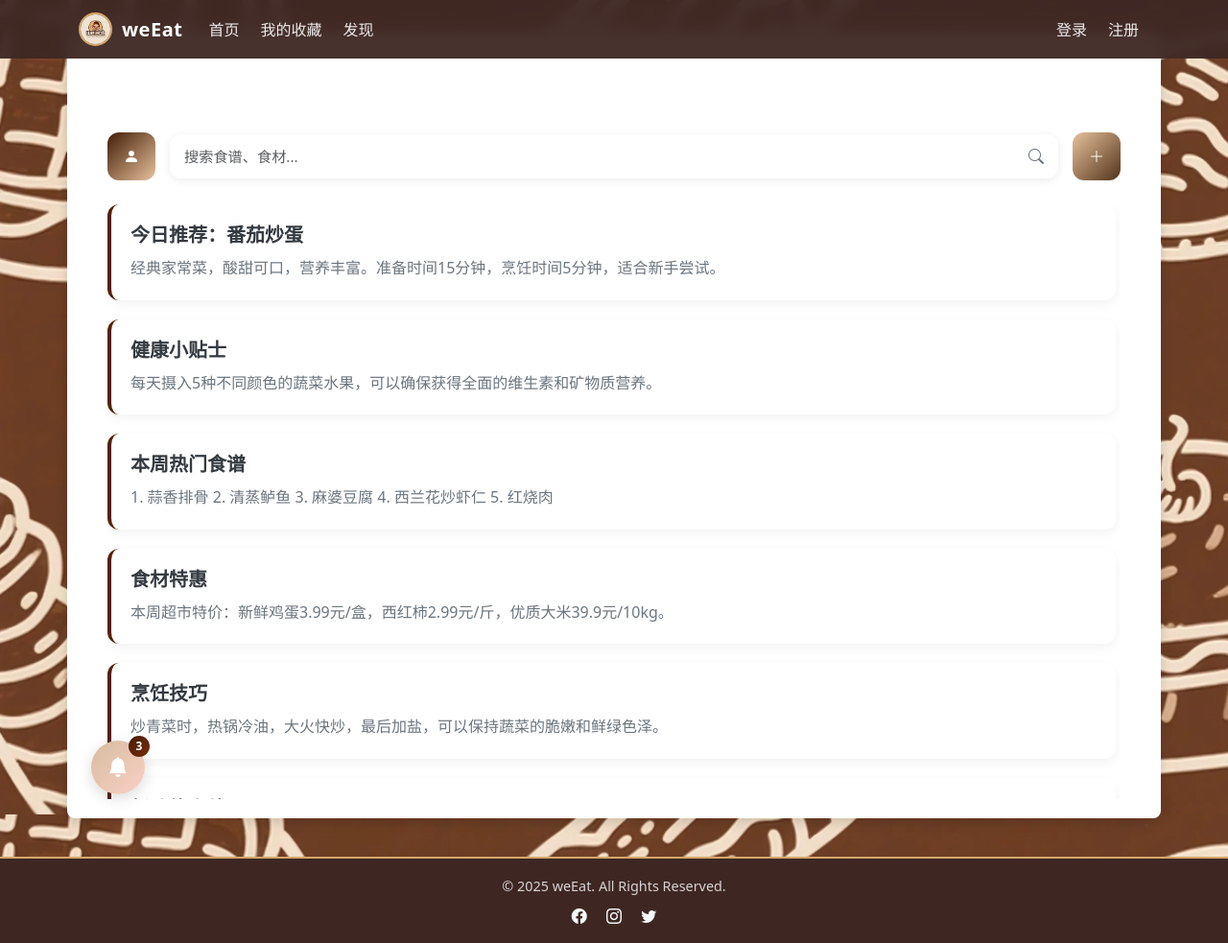
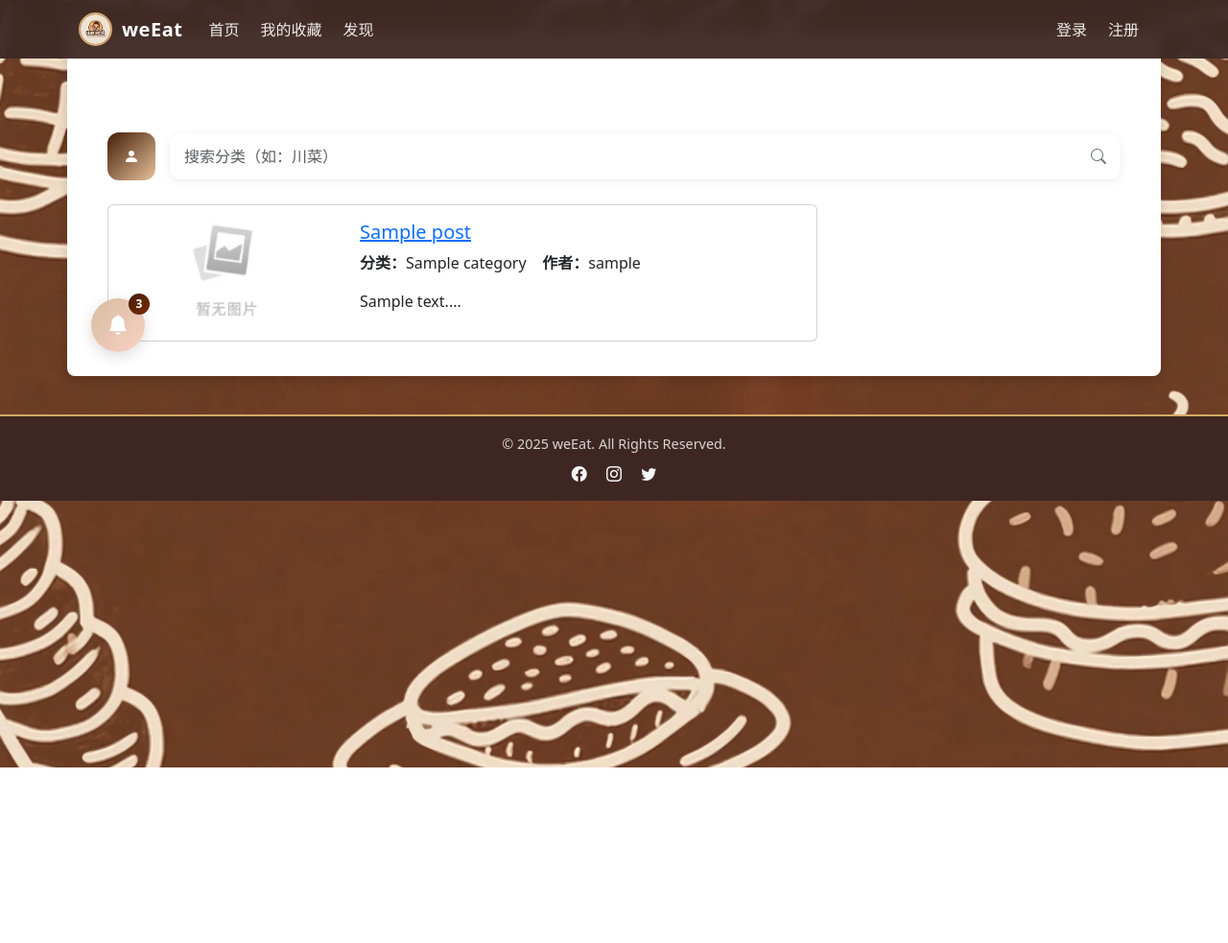
Before and after one commit to Zizi-ll/WeEat, a Flask app: template flask_food/templates/food/browsePage.html in a window 1280 px wide. Shown: the whole page at 96% size. After the commit the page ends 800 px from the top, so only its background shows below. Run offline with Flask 3, Linux system fonts and the light colour scheme; tables that the repository leaves empty hold one stand-in row (values such as "Sample post"); the template is opened without the code that fills it: values that come from a table or form of the project are taken from there, most other values are stand-ins (such as "Sample title", 1, 10 or a date in 2020).

Commit message:
更新了浏览页

```diff
--- a/config.py
+++ b/config.py
@@ -8,7 +8,7 @@ class Config:
     SECRET_KEY = os.environ.get('SECRET_KEY') or 'linyanzichenyingzhuhujialeguokaimeng' # 设置安全密钥
     #保护Flask的会话session——记住用户的信息。表单CSFR——“跨站请求伪造”：攻击者诱导用户点击链接，悄悄以用户身份提交恶意请求
     SQLALCHEMY_DATABASE_URI = os.environ.get('DATABASE_URL') or \
-        'mysql+pymysql://root:linyanzi2005@localhost:3307/WeEat' # Keep your credentials safe 连接我的数据库
+        'mysql+pymysql://root:112605@localhost:3306/WeEat' # Keep your credentials safe 连接我的数据库
     SQLALCHEMY_TRACK_MODIFICATIONS = False
     WTF_CSRF_ENABLED = True  # 确保CSRF保护开启
 
--- a/flask_food/templates/food/browsePage.html
+++ b/flask_food/templates/food/browsePage.html
@@ -17,40 +17,13 @@
         display: flex;
         align-items: center;
         justify-content: center;
-        flex-shrink: 0;
         background: linear-gradient(135deg, #431c07 0%, #e7c29b 100%);
         border: none;
         color: white;
-        transition: transform 0.2s, box-shadow 0.2s;
-    }
-
-    .my-button:hover {
-        transform: translateY(-2px);
-        box-shadow: 0 4px 8px rgba(0,0,0,0.1);
-    }
-
-    .add-button {
-        width: 50px;
-        height: 50px;
-        border: none;
-        border-radius: 12px;
-        display: flex;
-        align-items: center;
-        justify-content: center;
-        background: linear-gradient(135deg, #e7c29b 0%, #52331c 100%);
-        color: white;
-        flex-shrink: 0;
-        transition: transform 0.2s, box-shadow 0.2s;
-    }
-
-    .add-button:hover {
-        transform: translateY(-2px);
-        box-shadow: 0 4px 8px rgba(0,0,0,0.1);
     }
 
     .search-container {
         flex-grow: 1;
-        max-width: calc(100% - 120px);
     }
 
     .search-container .input-group {
@@ -62,7 +35,6 @@
     .search-container .form-control {
         border: none;
         padding: 12px 15px;
-        font-size: 0.95rem;
     }
 
     .search-container .btn {
@@ -72,37 +44,45 @@
         padding: 0 15px;
     }
 
-    .text-box-container {
+    .recipe-card {
         display: flex;
-        flex-direction: column;
         gap: 20px;
-        margin-bottom: 30px;
+        background: #fff;
+        border-radius: 12px;
+        box-shadow: 0 4px 12px rgba(0,0,0,0.05);
+        overflow: hidden;
+        margin-bottom: 20px;
+        transition: transform 0.2s, box-shadow 0.2s;
     }
 
-    .text-box {
-        background-color: white;
-        border-radius: 12px;
-        padding: 20px;
-        box-shadow: 0 4px 12px rgba(0,0,0,0.05);
-        transition: transform 0.2s, box-shadow 0.2s;
-        border-left: 4px solid #552105;
+    .recipe-card:hover {
+        transform: translateY(-3px);
+        box-shadow: 0 6px 16px rgba(0,0,0,0.12);
     }
 
-    .text-box:hover {
-        transform: translateY(-3px);
-        box-shadow: 0 6px 16px rgba(0,0,0,0.1);
+    .recipe-image {
+        width: 180px;
+        height: 130px;
+        object-fit: cover;
+        flex-shrink: 0;
     }
 
-    .text-box h5 {
-        color: #343a40;
-        margin-bottom: 10px;
-        font-weight: 600;
+    .recipe-details {
+        padding: 15px;
+        flex-grow: 1;
     }
 
-    .text-box p {
-        color: #6c757d;
-        margin-bottom: 0;
-        line-height: 1.6;
+    .recipe-title {
+        font-size: 1.2rem;
+        font-weight: bold;
+        margin-bottom: 5px;
+        color: #343a40;
+    }
+
+    .recipe-meta {
+        font-size: 0.9rem;
+        color: #888;
+        margin-bottom: 10px;
     }
 
     .notification-bell {
@@ -142,86 +122,64 @@
         font-size: 12px;
         font-weight: bold;
     }
-
-    .scrollable-content {
-        max-height: calc(100vh - 180px);
-        overflow-y: auto;
-        padding-right: 5px;
-    }
-
-    /* 自定义滚动条 */
-    .scrollable-content::-webkit-scrollbar {
-        width: 6px;
-    }
-
-    .scrollable-content::-webkit-scrollbar-track {
-        background: #f1f1f1;
-        border-radius: 3px;
-    }
-
-    .scrollable-content::-webkit-scrollbar-thumb {
-        background: linear-gradient(#d5bca0, #8c573e);
-        border-radius: 3px;
-    }
 </style>
 
 <div class="container mt-4">
-    <!-- 顶部栏：我的按钮 + 搜索框 + 加号按钮 -->
     <div class="top-bar">
         <button class="btn my-button">
             <i class="bi bi-person-fill"></i>
         </button>
 
-        <div class="search-container">
+        <form class="search-container" method="GET" action="{{ url_for('food.browsePage') }}">
             <div class="input-group">
-                <input type="text" class="form-control" placeholder="搜索食谱、食材...">
-                <button class="btn" type="button">
+                <input type="text" name="category" class="form-control"
+                       placeholder="搜索分类（如：川菜）"
+                       value="{{ request.args.get('category', '') }}">
+                <button class="btn" type="submit">
                     <i class="bi bi-search"></i>
                 </button>
             </div>
-        </div>
-
-        <button class="add-button" onclick="location.href='{{ url_for("food.add_recipe") }}'">
-            <i class="bi bi-plus-lg"></i>
-        </button>
+        </form>
     </div>
 
-    <!-- 可滚动的内容区域 -->
+    <!-- 食谱列表 -->
     <div class="scrollable-content">
-        <div class="text-box-container">
-            <div class="text-box">
-                <h5>今日推荐：番茄炒蛋</h5>
-                <p>经典家常菜，酸甜可口，营养丰富。准备时间15分钟，烹饪时间5分钟，适合新手尝试。</p>
-            </div>
-
-            <div class="text-box">
-                <h5>健康小贴士</h5>
-                <p>每天摄入5种不同颜色的蔬菜水果，可以确保获得全面的维生素和矿物质营养。</p>
-            </div>
-
-            <div class="text-box">
-                <h5>本周热门食谱</h5>
-                <p>1. 蒜香排骨 2. 清蒸鲈鱼 3. 麻婆豆腐 4. 西兰花炒虾仁 5. 红烧肉</p>
-            </div>
-
-            <div class="text-box">
-                <h5>食材特惠</h5>
-                <p>本周超市特价：新鲜鸡蛋3.99元/盒，西红柿2.99元/斤，优质大米39.9元/10kg。</p>
-            </div>
-
-            <div class="text-box">
-                <h5>烹饪技巧</h5>
-                <p>炒青菜时，热锅冷油，大火快炒，最后加盐，可以保持蔬菜的脆嫩和鲜绿色泽。</p>
-            </div>
-
-            <div class="text-box">
-                <h5>新功能上线</h5>
-                <p>现在可以创建个人食谱集，收藏您喜爱的菜谱，并分享给家人朋友！</p>
-            </div>
-        </div>
+        {% if recipes %}
+            {% for recipe in recipes %}
+                <div class="card mb-3" style="max-width: 740px;">
+                    <div class="row g-0">
+                        <div class="col-md-4">
+                            {% if recipe.image_filename %}
+                                <img src="{{ url_for('static', filename='uploads/recipes/' ~ recipe.image_filename) }}"
+                                    class="img-fluid rounded-start" alt="食谱图片">
+                            {% else %}
+                                <img src="{{ url_for('static', filename='uploads/recipes/default_recipe.jpg') }}"
+                                    class="img-fluid rounded-start" alt="默认图片">
+                            {% endif %}
+                        </div>
+                        <div class="col-md-8">
+                            <div class="card-body">
+                                <h5 class="card-title">
+                                    <a href="{{ url_for('food.recipe_detail', recipe_id=recipe.id) }}">{{ recipe.title }}</a>
+                                </h5>
+                                <p class="card-text">
+                                    <strong>分类：</strong>{{ recipe.category.name }} &nbsp;&nbsp;
+                                    <strong>作者：</strong>{{ recipe.author.username }}
+                                </p>
+                                <p class="card-text">{{ recipe.content_body[:100] }}...</p>
+                            </div>
+                        </div>
+                    </div>
+                </div>
+            {% endfor %}
+        {% elif category_keyword %}
+            <p class="text-muted">没有找到分类为 “{{ category_keyword }}” 的食谱。</p>
+        {% else %}
+            <p class="text-muted">暂无食谱，快去发布一份吧！</p>
+        {% endif %}
     </div>
 
-    <!-- 左下角通知图标 -->
+    <!-- 通知图标 -->
     <div class="notification-bell">
         <i class="bi bi-bell-fill" style="font-size: 1.3rem;"></i>
         <span class="notification-badge">3</span>
```
Also changed, not shown: flask_food/food/food_routes.py (+60 -72 lines), flask_food/templates/food/add_recipe.html (+4 -14 lines), migrations/versions/6a9ab5539d71_.py (deleted, +0 -34 lines), seed_categories.py (added, +35 -0 lines), flask_food/static/uploads/recipes/a4448385740548da86d65e389d8d3d74.jpg (added), flask_food/static/uploads/recipes/b55af2b5282e4df98e23006c27bb313b.jpg (added), flask_food/static/uploads/recipes/b91672e8178e4626be6f1db8513bad64.jpg (added), flask_food/static/uploads/recipes/default_recipe.jpg (added), flask_food/static/uploads/recipes/e3d5c8bbb9914f79abad5e580ecd7300.jpg (added).
